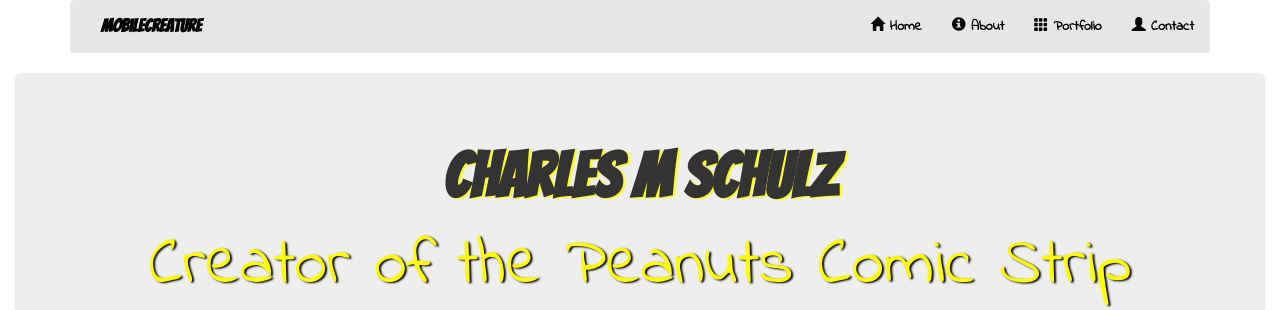
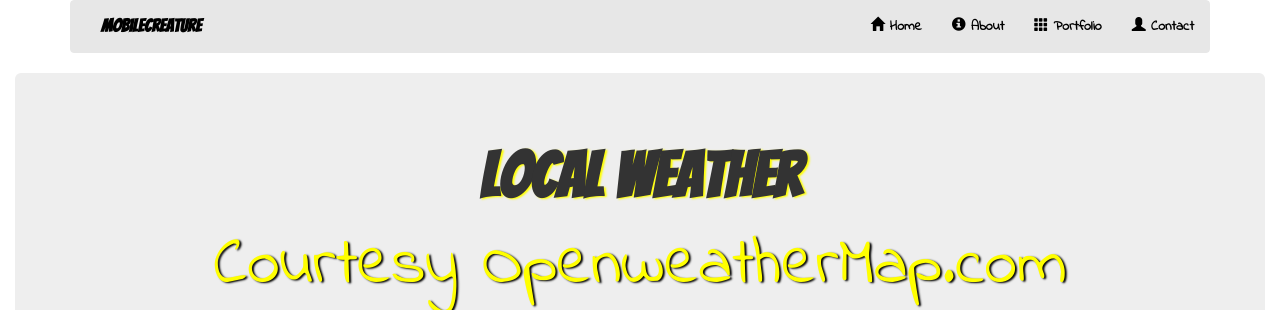
Before and after one commit to GJSmith3rd/FCC-Zipline-Local-Weather, a website: page index.html in a window 1280 px wide. Shown: the top 310 px of the page. Drawn offline with nearby package versions, Linux system fonts and the light colour scheme.

Commit message:
Changing metadata for Local Weather app.

```diff
--- a/index.html
+++ b/index.html
@@ -11,10 +11,10 @@
   <!--Google Fonts-->
   <link href='https://fonts.googleapis.com/css?family=Bangers|Indie+Flower' rel='stylesheet' type='text/css'>
 
-  <title>Charles Schulz Tribute Page | mobileCreature</title>
+  <title>Local Weather | mobileCreature</title>
 
-  <meta application="Tribute Page">
-  <meta name="description" content="A Tribute Page for Charles M Schulz best known for the creation of the Peanuts comic strip.">
+  <meta application="Local Weather">
+  <meta name="description" content="Localized weather page.">
   <meta name="Author" content="Gilbert Joseph Smith III">
   <meta name="Author" content="GJSmith3rd">
   <meta name="Author" content="mobileCreature">
@@ -140,8 +140,8 @@
   <div class="container-fluid">
     <div class="jumbotron text-center">
 
-      <h1>Charles M Schulz</h1>
-      <h2>Creator of the Peanuts Comic Strip</h2>
+      <h1>Local Weather</h1>
+      <h2>Courtesy OpenweatherMap.com</h2>
 
       <img class="img-responsive center-block" src="http://i.imgur.com/CJkqlnD.jpg" title="source: imgur.com" />
       <br>
```
